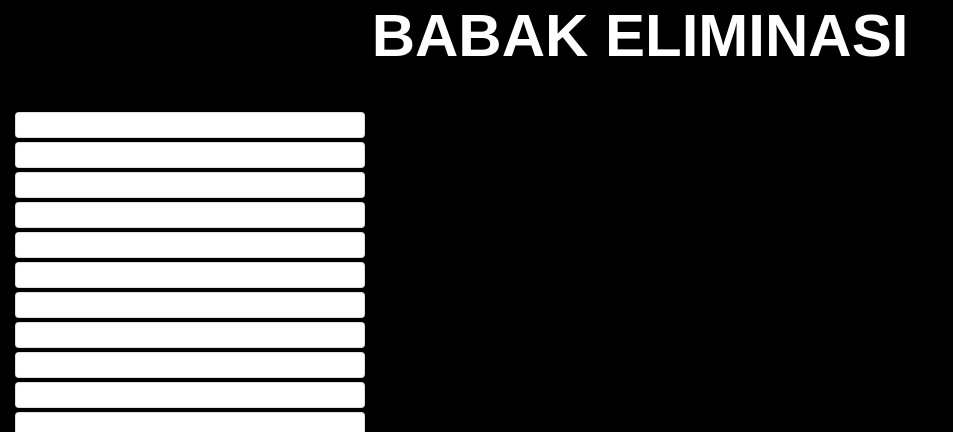
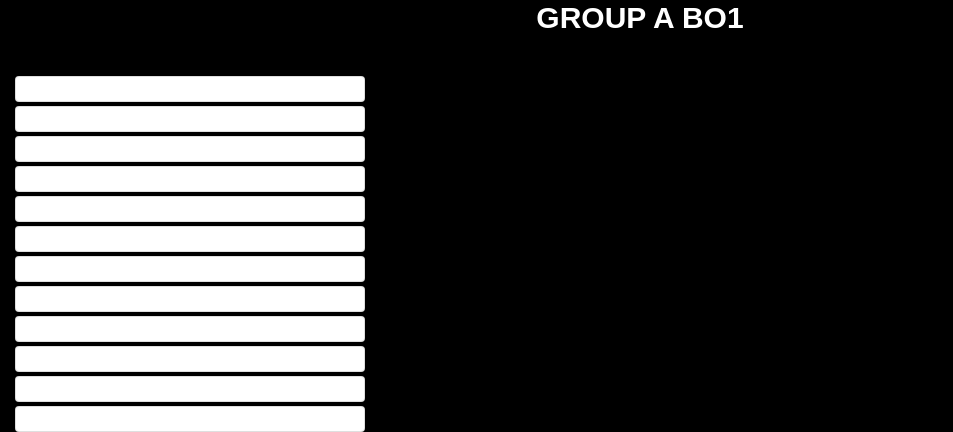
Before and after one commit to behabos53/drawg, a Flask app: page /drawing/1 in a window 1280 px wide. Shown: the top 432 px of the page, without its empty margins (0-953 px from the left). Run offline with Flask 3, Linux system fonts and the light colour scheme; some libraries are stand-ins or nearby versions; some web fonts are replaced.

Commit message:
change title

```diff
--- a/templates/teams.html
+++ b/templates/teams.html
@@ -1,7 +1,7 @@
 <!DOCTYPE html>
 <html>
     <head>
-        <title>Group {{ group_number }}</title>
+        <title>Group {{ group_letter }} </title>
         <link rel="stylesheet" href="https://stackpath.bootstrapcdn.com/bootstrap/4.5.0/css/bootstrap.min.css">
         <script src="https://code.jquery.com/jquery-3.5.1.min.js"></script>
         <link href="https://fonts.cdnfonts.com/css/instruction" rel="stylesheet">
@@ -60,7 +60,7 @@
             h1.text-center.mb-3 {
                 font-family: sans-serif;
                 color: #fff;
-                font-size: 60px;
+                font-size: 30px;
                 font-weight: bold; /* Add this line */
             }
 
@@ -86,14 +86,14 @@
         </style>
     </head>
     <body>
+<!--
        <div class="header-container d-flex align-items-center justify-content-center">
             <h1 class="text-center mb-3">BABAK ELIMINASI</h1>
             </div>
-<!--
+-->
             <div class="header-container d-flex align-items-center justify-content-center">
             <h1 class="text-center mb-3">GROUP {{ group_letter }} BO1</h1>
         </div>
--->
 <div class="container py-4 left-align-container">
     <div class="row">
         <div class="col-md-4">
@@ -132,7 +132,7 @@
     </script>
 
     <script>
-        const timeoutDuration = 5000; // Set the timeout duration here
+        const timeoutDuration = 4000; // Set the timeout duration here
 
         const cards = document.querySelectorAll('.card');
         let teams = [
```
